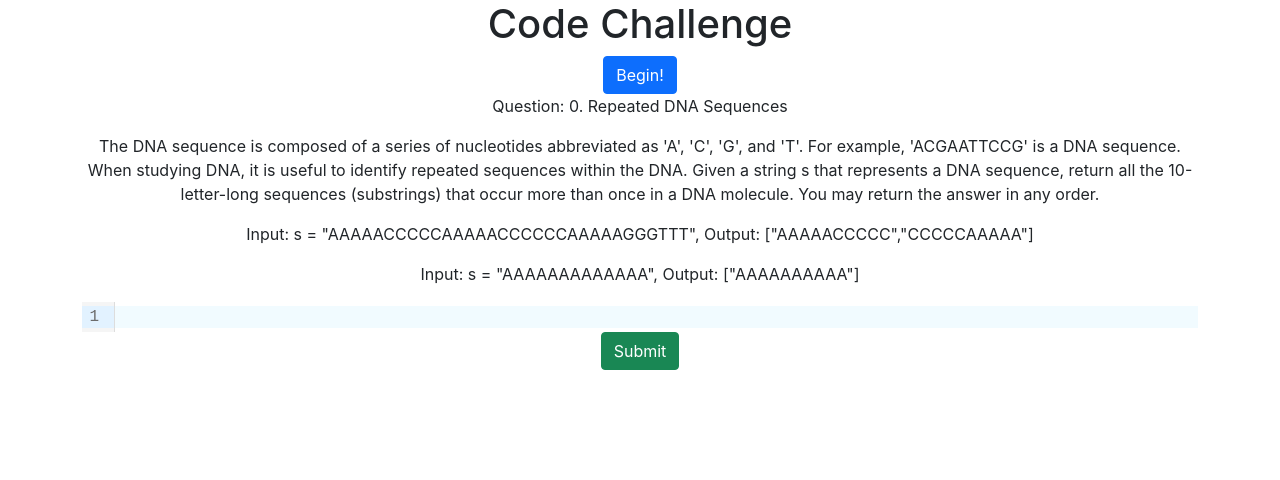
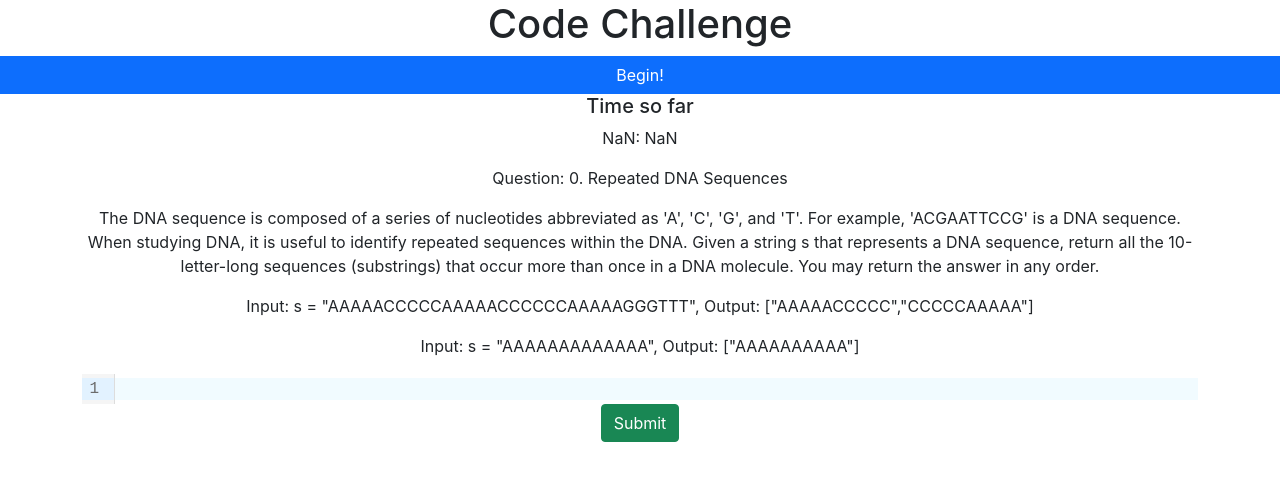
Before and after one commit to devboltio/students, a React (Create React App) app in the folder components/code-judge/: page / in a window 1280 px wide. Shown: the top 480 px of the page. Built offline with nearby package versions, Linux system fonts and the light colour scheme.

Commit message:
begin stopwatch component

```diff
--- a/components/code-judge/src/API.ts
+++ b/components/code-judge/src/API.ts
@@ -1,7 +1,7 @@
 // The file to make API calls for the questions and MAYBE the codeEditor
 
 // just an example of what this might look like
-export type Question = {
+export interface Question {
     category: string;
     correct_ans: string;
     difficulty: string;
--- a/components/code-judge/src/App.tsx
+++ b/components/code-judge/src/App.tsx
@@ -1,10 +1,11 @@
 import React, { useState } from 'react';
 import './App.css';
-import { Button } from 'react-bootstrap';
+import { Button, Row } from 'react-bootstrap';
 import ChallengeDescription from './components/ChallDescription';
 import CodeEditor from './components/CodeEditor';
 import Submit from './components/Submit';
-import { fetchQuestions } from './API';
+import Stopwatch from './components/Stopwatch';
+// import { fetchQuestions } from './API';
 
 // types
 // import { Difficulty, QuestionState } from './API'; //for fetching questions from a coding question api
@@ -29,12 +30,9 @@ const hardCodedNr = 0;
 
 function App() {
   const [loading, setLoading] = useState(false);
-  // const [questDescr, setQuestDescr] = useState(hardCodedDescription);
-  // const [questExs, setQuestExs] = useState(hardCodedExamples);
-  // const [questTitle, setQuestTitle] = useState(hardCodedTitle);
-  // const [questNr, setQuestNr] = useState(hardCodedNr);
   const [challComplete, setChallComplete] = useState(false);
-  // const [userAns, setUserAns] = useState(null);
+  const [start, setStart] = useState<boolean>(false);
+  const [time, setTime] = useState<number>(0);
 
   const startCodingEnviro = async () => {
     setLoading(true);
@@ -44,24 +42,16 @@ function App() {
     //   language,
     //   Difficulty.EASY
     // )
-
-    interface UserAnswer {
-      //not sure where I want this??
-      question: string;
-      answer: string;
-      timeToComplete: number;
-      correct: boolean;
-      languageUsed: string;
-      correctAnswer: string;
-    }
   };
 
   return (
     <div className="App">
       <h1>Code Challenge</h1>
 
-      {/* btn starts a timer */}
-      <Button onClick={() => startCodingEnviro()}>Begin!</Button>
+      <Row>
+        <Button onClick={() => startCodingEnviro()}>Begin!</Button>
+        <Stopwatch start={start} />
+      </Row>
       <ChallengeDescription
         questNr={hardCodedNr}
         questDescr={hardCodedDescription}
@@ -70,7 +60,7 @@ function App() {
         // check ans function here? I could pass it as a props... like Submit component
       />
       <CodeEditor />
-      <Submit />
+      {/* <Submit /> */}
     </div>
   );
 }
--- a/components/code-judge/src/components/CodeEditor.tsx
+++ b/components/code-judge/src/components/CodeEditor.tsx
@@ -4,25 +4,47 @@ import 'codemirror/keymap/sublime';
 import '../codeMirrorDracula.css';
 import CodeMirror from '@uiw/react-codemirror';
 // import { javascript } from '@codemirror/lang-javascript';
-import { Container, Row } from 'react-bootstrap';
+import { Container, Row, Button, Col } from 'react-bootstrap';
 import CSS from 'csstype';
 
-const code = "console.log('hello world!');";
+interface UserAnswer {
+  //not sure where I want this??
+  question: string;
+  answer: string;
+  timeToComplete: number;
+  correct: boolean;
+  languageUsed: string;
+  correctAnswer: string;
+}
 
 const CodeEditor = () => {
-  const [code, setCode] = useState('');
+  const [code, setCode] = useState<string>('');
+  const [userAns, setUserAns] = useState<UserAnswer[]>([]);
+
+  const submit = (e: React.MouseEvent<HTMLButtonElement>) => {
+    // console.log(e);
+  }; //should trigger a loading component, spinner maybe.
 
   return (
     <Container>
       <Row>
         <CodeMirror
           value={code}
+          onChange={() => setCode(code)}
           // options={{
           //   theme: 'dracula',
           //   keyMap: 'sublime',
           //   mode: 'jsx',
           // }}
         />
+      </Row>
+
+      <Row>
+        <Col>
+          <Button variant="success" type="submit" onClick={(e) => submit(e)}>
+            Submit
+          </Button>
+        </Col>
       </Row>
     </Container>
   );
--- /dev/null
+++ b/components/code-judge/src/components/Stopwatch.tsx
@@ -0,0 +1,35 @@
+import { useEffect, useState } from 'react';
+import { Col, Container } from 'react-bootstrap';
+
+interface State {
+  time: number;
+  seconds: number;
+  minutes: number;
+}
+
+const Stopwatch: React.FC<Props> = ({ time }) => {
+  const [state, setState] = useState<State>({
+    time: 0,
+    seconds: time - Math.floor((time - 1) / 60) * 60 - 1,
+    minutes: Math.floor((time - 1) / 60),
+  });
+
+  useEffect(() => {
+    setTimeout(() => {
+      if (state.time === 0) {
+        return;
+      }
+    });
+  });
+
+  return (
+    <Container>
+      <h5>Time so far</h5>
+      <p>{`${state.minutes}: ${
+        state.seconds <= 10 ? `0${state.seconds}` : state.seconds
+      }`}</p>
+    </Container>
+  );
+};
+
+export default Stopwatch;
```
Also changed, not shown: 1 other file (tests, documents, lock files or other folders).
